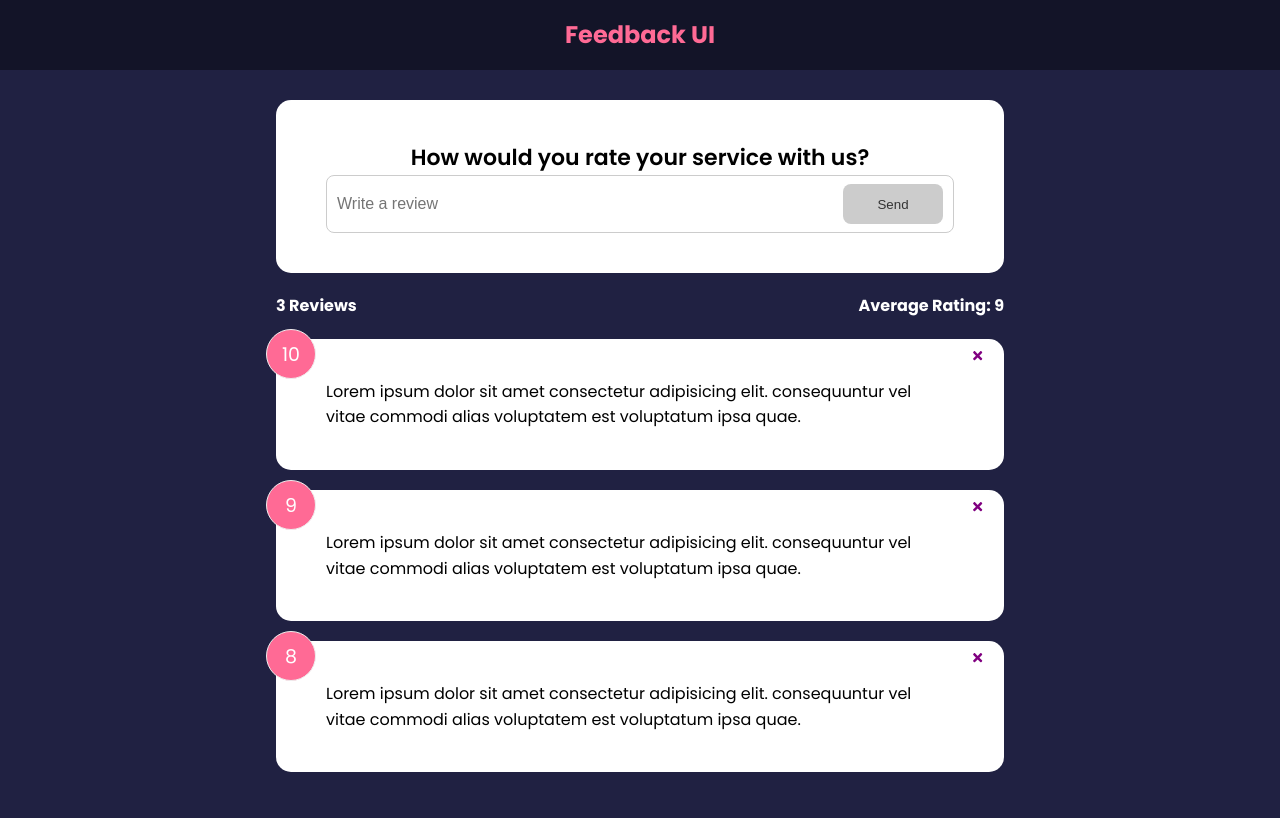
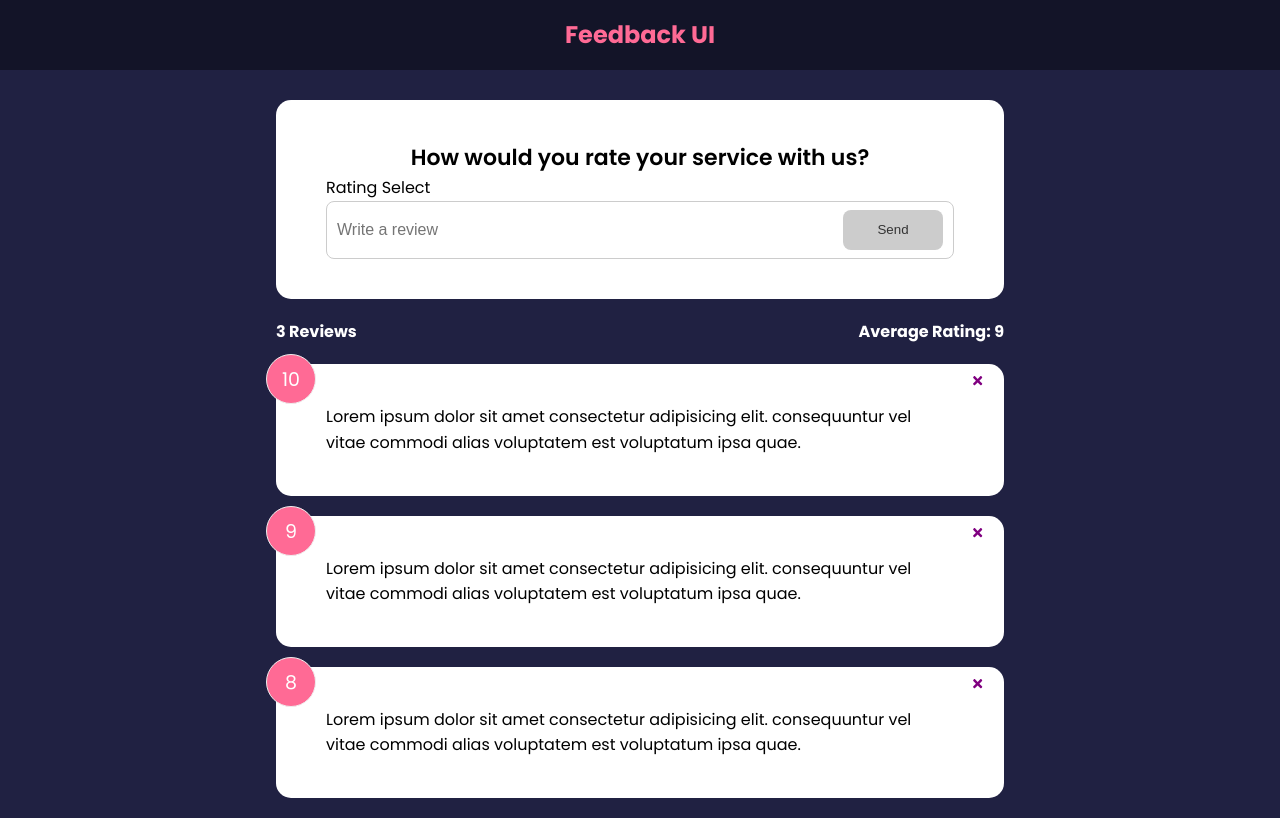
Before and after one commit to Annie-Huang/feedback-app, a React (Create React App) app: page / in a window 1280 px wide. Built offline with nearby package versions, Linux system fonts and the light colour scheme; the HTML template or start-up script is replaced by a standard one.

Commit message:
Create a dummy radio button group in <RatingSelect> and add it into FeedbackForm.

```diff
--- a/src/components/FeedbackForm.jsx
+++ b/src/components/FeedbackForm.jsx
@@ -1,9 +1,11 @@
 import React, { useState } from 'react';
 import Card from './shared/Card';
 import Button from './shared/Button';
+import RatingSelect from './RatingSelect';
 
 const FeedbackForm = () => {
   const [text, setText] = useState('');
+  const [rating, setRating] = useState(10);
   const [btnDisabled, setBtnDisabled] = useState(true);
   const [message, setMessage] = useState('');
 
@@ -27,7 +29,7 @@
       <form action=''>
         <h2>How would you rate your service with us?</h2>
 
-        {/* TODO - rating select component */}
+        <RatingSelect />
         <div className='input-group'>
           <input
             onChange={handleTextChange}
--- /dev/null
+++ b/src/components/RatingSelect.jsx
@@ -0,0 +1,9 @@
+import React, { useState } from 'react';
+
+const RatingSelect = () => {
+  const [selected, setSelected] = useState(10);
+
+  return <div>Rating Select</div>;
+};
+
+export default RatingSelect;
```
